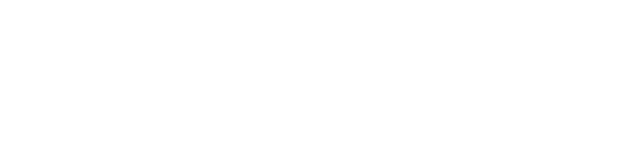
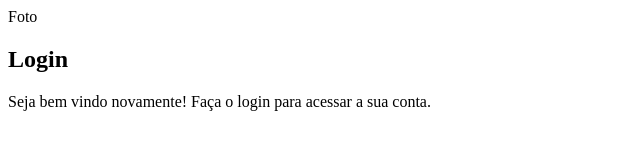
Before and after one commit to EvandroLougue/html-css, a plain HTML site: page modulo04/capitulo26/index.html in a window 1280 px wide. Shown: the whole page, without its empty margins (0-640 px from the left). Drawn offline with Linux system fonts and the light colour scheme.

Commit message:
estrutura criada

```diff
--- a/modulo04/capitulo26/index.html
+++ b/modulo04/capitulo26/index.html
@@ -4,8 +4,22 @@
     <meta charset="UTF-8">
     <meta name="viewport" content="width=device-width, initial-scale=1.0">
     <title>Tela de Login</title>
+    <link rel="stylesheet" href="estilo.css">
 </head>
 <body>
+    <main>
+        <section id="login">
+            <div id="imagem">
+                Foto
+            </div>
+            <div id="formulario">
+                <h1>Login</h1>
+                <p>Seja bem vindo novamente! Faça o login para acessar a sua conta.</p>
+                <form action="login.php" method="post">
 
+                </form>
+            </div>
+        </section>
+    </main>
 </body>
 </html>
```
Also changed, not shown: modulo04/capitulo26/estilo.css (added, +7 -0 lines).
